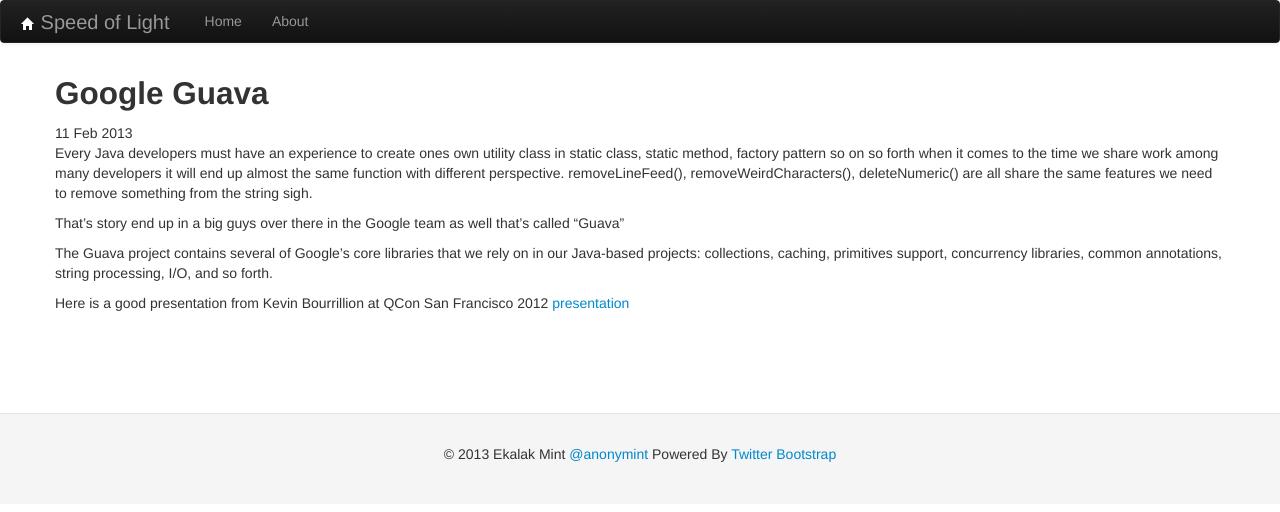
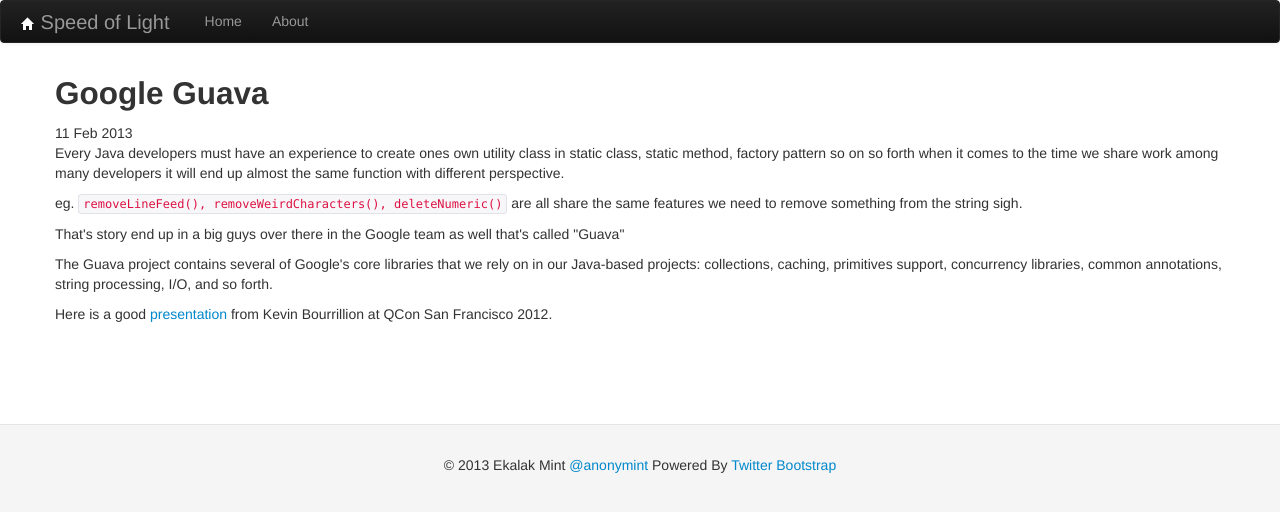
Before and after one commit to anonymint/anonymint.github.com, a Jekyll site: the page built from _posts/technical/2013-02-11-Google-Guava.md, in a window 1280 px wide. Shown: the top 512 px of the page. Built offline with Jekyll 4.4.1, drawn with Linux system fonts in a browser that asks for light colours; a style sheet for code colours, icons or effects is not loaded.

Commit message:
Update google-guava post content

```diff
--- a/_posts/technical/2013-02-11-Google-Guava.md
+++ b/_posts/technical/2013-02-11-Google-Guava.md
@@ -4,10 +4,16 @@
 tags: [google guava, java, library]
 ---
 
-Every Java developers must have an experience to create ones own utility class in static class, static method, factory pattern so on so forth when it comes to the time we share work among many developers it will end up almost the same function with different perspective. removeLineFeed(), removeWeirdCharacters(), deleteNumeric() are all share the same features we need to remove something from the string sigh.
+<p>
+Every Java developers must have an experience to create ones own utility class in static class, static method, factory pattern so on so forth when it comes to the time we share work among many developers it will end up almost the same function with different perspective. </p>
 
-That's story end up in a big guys over there in the Google team as well that's called "Guava"
+<p>
+eg. <code>removeLineFeed(), removeWeirdCharacters(), deleteNumeric()</code> are all share the same features we need to remove something from the string sigh.</p>
 
-The Guava project contains several of Google's core libraries that we rely on in our Java-based projects: collections, caching, primitives support, concurrency libraries, common annotations, string processing, I/O, and so forth.
+<p>That's story end up in a big guys over there in the Google team as well that's called "Guava"</p>
 
-Here is a good presentation from Kevin Bourrillion at QCon San Francisco 2012 <a href="http://www.infoq.com/presentations/Guava">presentation</a>
+<p>The Guava project contains several of Google's core libraries that we rely on in our Java-based projects: collections, caching, primitives support, concurrency libraries, common annotations, string processing, I/O, and so forth.</p>
+
+<p>
+Here is a good <a href="http://www.infoq.com/presentations/Guava">presentation</a> from Kevin Bourrillion at QCon San Francisco 2012.
+</p>
```
